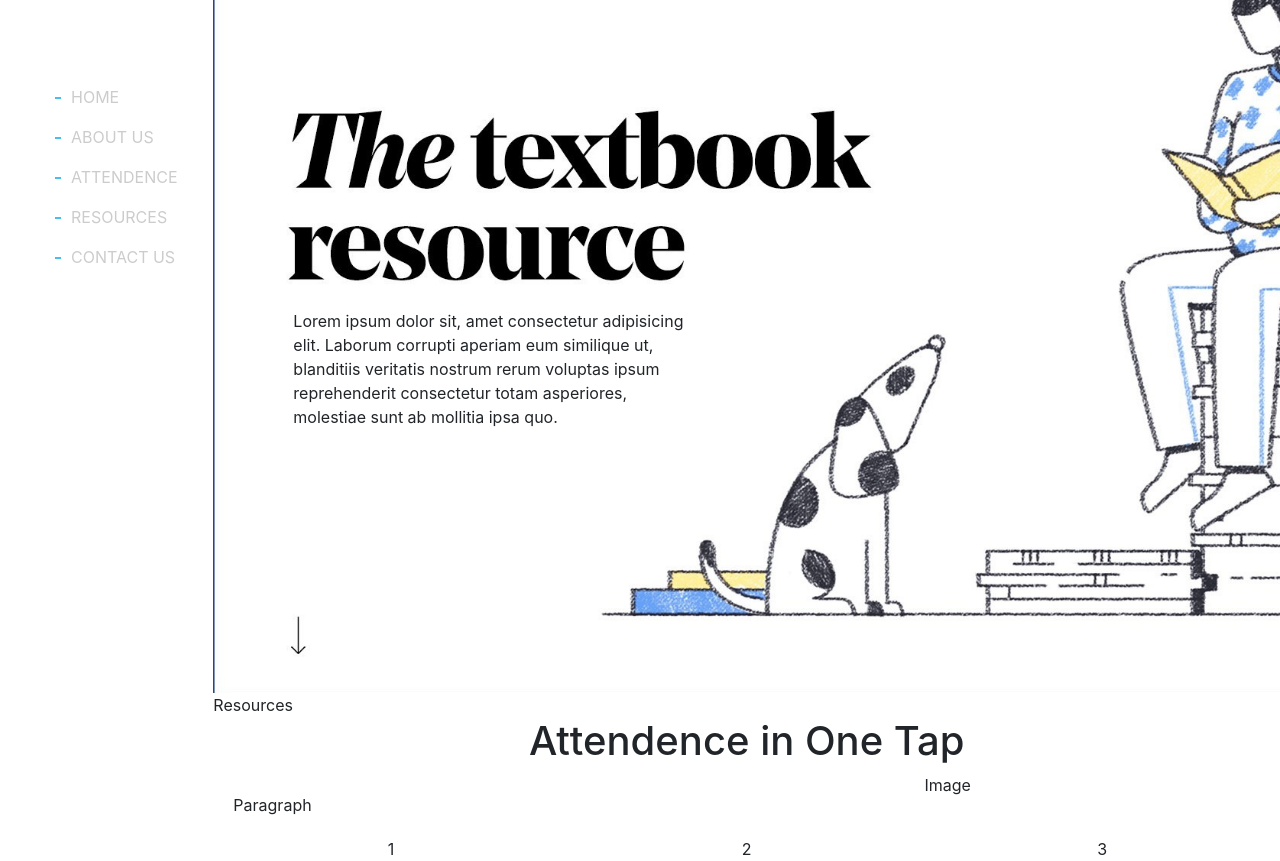
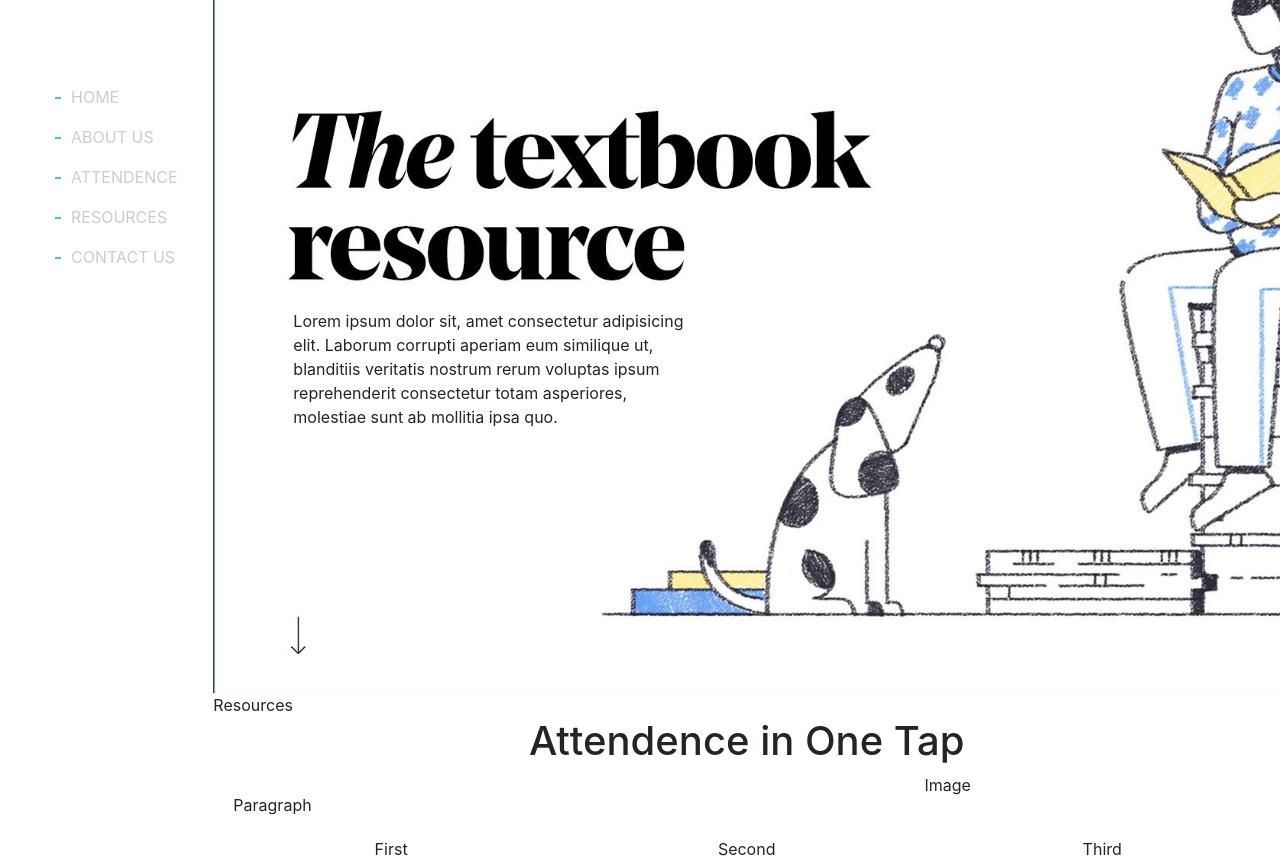
Before and after one commit to Brogrammerss/ITER-2.0, a plain HTML site: page index.html in a window 1280 px wide. Shown: the part 107-968 px from the top of the page. Drawn offline with nearby package versions, Linux system fonts and the light colour scheme.

Commit message:
Teamsection

```diff
--- a/index.html
+++ b/index.html
@@ -60,13 +60,13 @@
                 <section class="team">
                     <div class="row" style="margin: 0;">
                         <div class="col-lg-4 text-center" style="padding:0">
-                            1
+                            First
                         </div>
                         <div class="col-lg-4 text-center" style="padding: 0;">
-                            2
+                            Second
                         </div>
                         <div class="col-lg-4 text-center" style="padding: 0;">
-                            3
+                            Third
                         </div>
                     </div>
                 </section>
```
